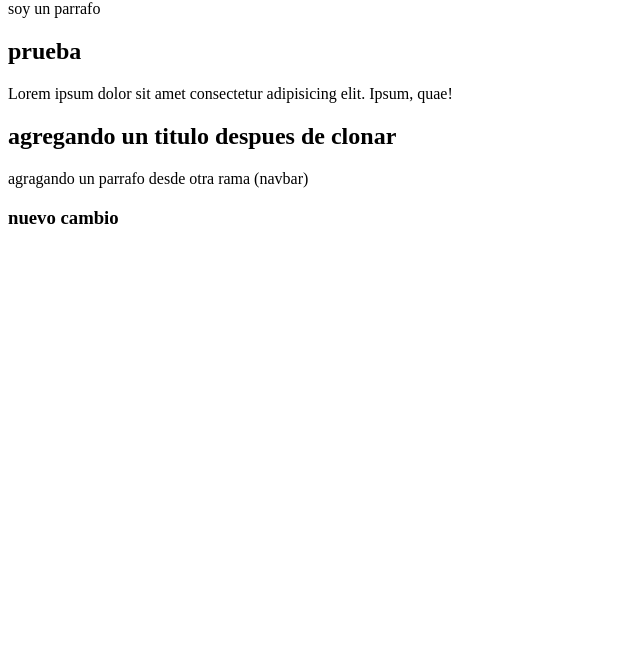
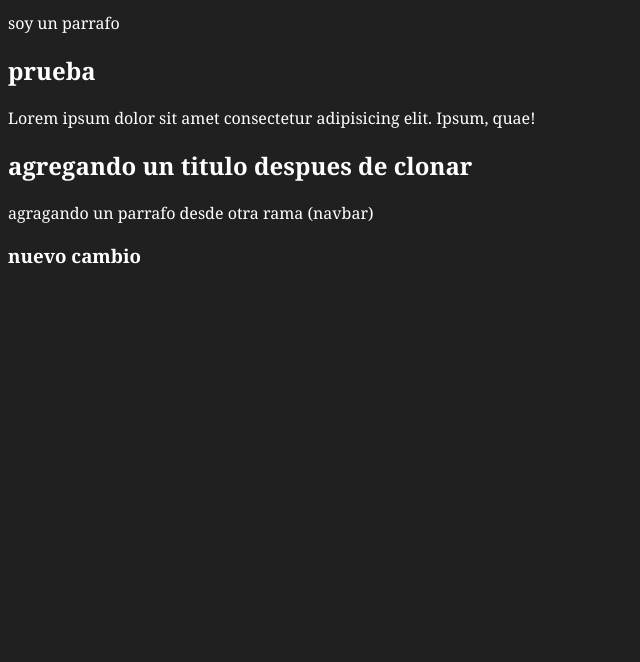
Before and after one commit to ivram17/prueba-git, a plain HTML site: page index.html in a window 1280 px wide. Shown: the part 138-800 px from the top of the page, without its empty margins (0-640 px from the left). Drawn offline with Linux system fonts and the light colour scheme.

Commit message:
add styles

```diff
--- a/index.html
+++ b/index.html
@@ -4,6 +4,7 @@
     <meta charset="UTF-8" />
     <meta name="viewport" content="width=device-width, initial-scale=1.0" />
     <title>Document</title>
+    <link rel="stylesheet" href="styles.css" />
   </head>
   <body>
     <h1>Hola desde main</h1>
@@ -14,6 +15,5 @@
     <h2>agregando un titulo despues de clonar</h2>
     <p>agragando un parrafo desde otra rama (navbar)</p>
     <h3>nuevo cambio</h3>
-
   </body>
 </html>
--- /dev/null
+++ b/styles.css
@@ -0,0 +1,5 @@
+body {
+  font-family: Georgia, "Times New Roman", Times, serif;
+  background: #202020;
+  color: #fff;
+}
```
